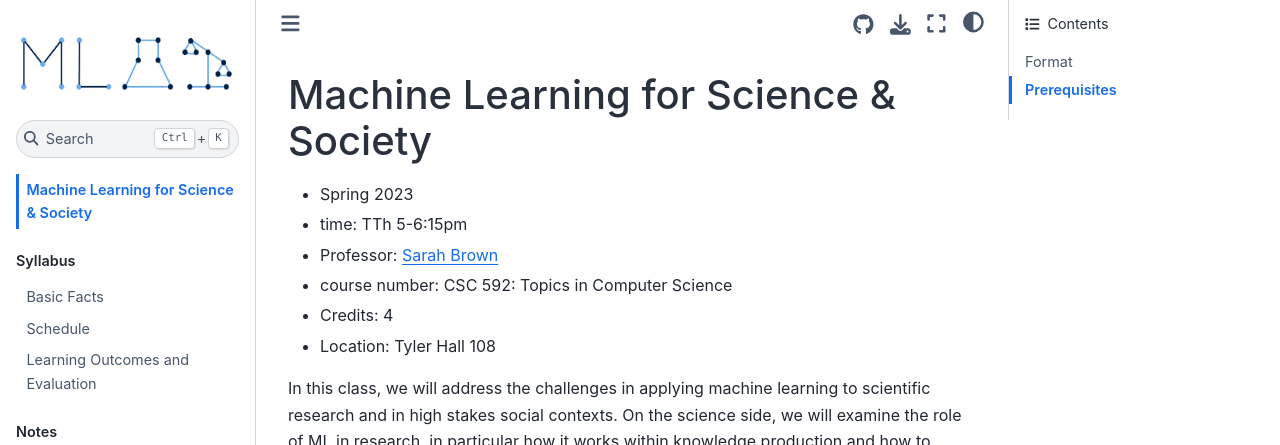
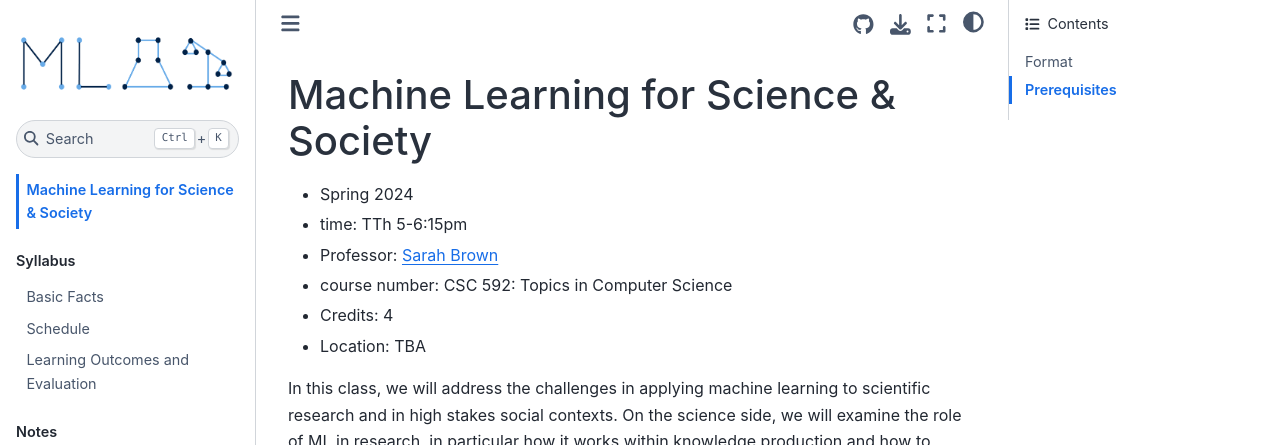
Before and after one commit to ml4scisoc/ml4scisoc.github.io, a Jupyter Book: the page built from about.md, in a window 1280 px wide and 900 px high. Shown: the top 445 px of the window. Built offline with Jupyter Book 1.0.4 settings and Sphinx 7.4.7 and the Sphinx Book theme 1.1.4, drawn with Linux system fonts in a browser that asks for light colours; pages that are not in the unit, such as notebooks, are missing from menus.

Commit message:
Update about.md

```diff
--- a/about.md
+++ b/about.md
@@ -2,12 +2,12 @@
 # Machine Learning for Science & Society
 
 
-- Spring 2023
+- Spring 2024
 - time: TTh 5-6:15pm
 - Professor: [Sarah Brown](http://sarahmbrown.org/)
 - course number: CSC 592: Topics in Computer Science
 - Credits: 4
-- Location: Tyler Hall 108
+- Location: TBA
 
 
 In this class, we will address the challenges in applying machine learning to scientific research and in high stakes social contexts. On the science side, we will examine the role of ML in research, in particular how it works within knowledge production and how to evaluate ML in line with domain norms. On the social side, we will consider how to ensure ML-based algorithmic decision making systems uphold social values, with a focus on fairness. While these two applications are distinct, many of the challenges translate into common technical problems. Some of the common challenges include:
```
